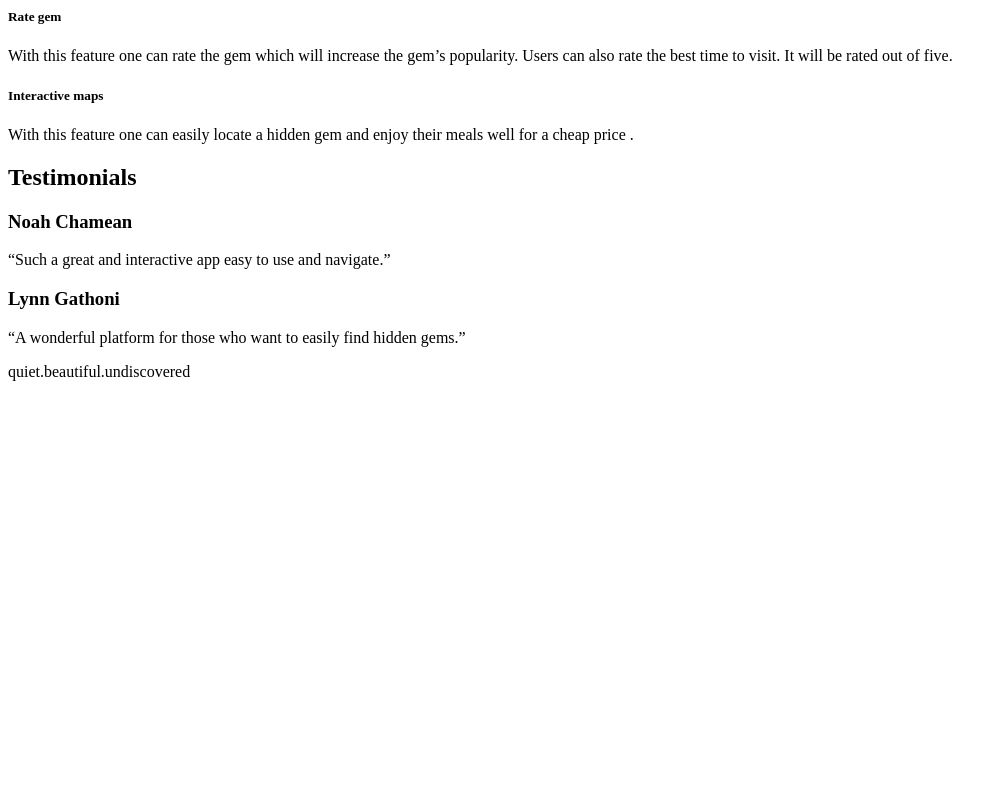
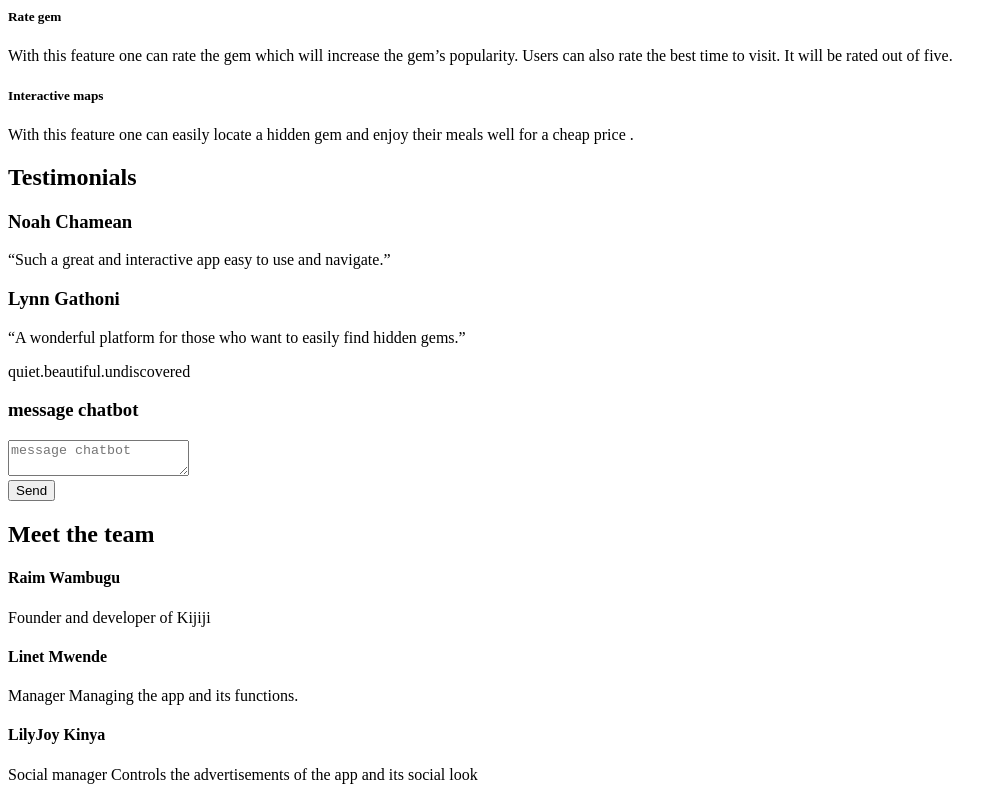
Before and after one commit to raimwambugu/Kijiji, a plain HTML site: page index.html in a window 1280 px wide. Shown: the part 596-1396 px from the top of the page, without its empty margins (0-1007 px from the left). Before the commit the page ends 993 px from the top, so only its background shows below. Drawn offline with Linux system fonts and the light colour scheme.

Commit message:
added the 'meet the team' page

```diff
--- a/index.html
+++ b/index.html
@@ -82,5 +82,35 @@
         </div>
         <div class="image"></div>
     </div>
+    <div class="chatbot">
+        <div class="text">
+            <h3>message chatbot</h3>
+        </div>
+        <form>
+            <textarea placeholder="message chatbot"></textarea><br>
+            <button type="send">Send</button>
+        </form>
+    </div>
+    <div class="team">
+        <div class="text">
+           <h2>Meet the team</h2>
+           <div class="image"></div>
+           <div class="text">
+              <h4>Raim Wambugu</h4>
+              <p>Founder and developer of Kijiji</p>
+            </div>
+            <div class="image"></div>
+           <div class="text">
+              <h4>Linet Mwende</h4>
+              <p>Manager Managing the app and its functions.</p>
+            </div>
+            <div class="image"></div>
+           <div class="text">
+              <h4>LilyJoy Kinya</h4>
+              <p>Social manager Controls the advertisements of the app and its social look</p>
+            </div>
+        </div>
+        <div class="image"></div>
+    </div>
 </body>
 </html>
```
